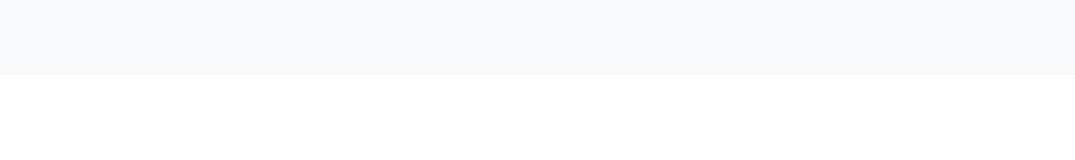
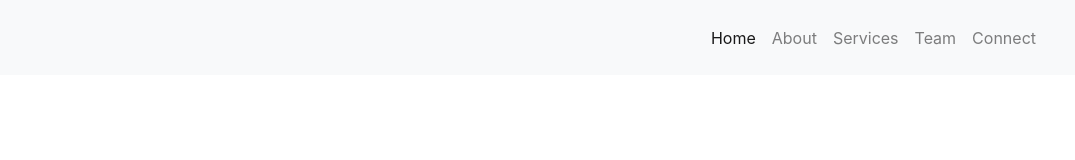
Before and after one commit to SagareGanesh/bootstrap_demo_app, a plain HTML site: page index.html in a window 1280 px wide. Shown: the full height of the page, 205-1280 px from the left. Drawn offline with nearby package versions, Linux system fonts and the light colour scheme.

Commit message:
Learned 1. How to add navbar toggle button

```diff
--- a/index.html
+++ b/index.html
@@ -16,11 +16,39 @@
   </head>
   <body>
     <!-- Navigation -->
-    <nav class="navbar navbar-expand-md navbar-light bg-light sticky-top">
+    <nav class="navbar navbar-expand-sm navbar-light bg-light sticky-top">
       <div class="container-fluid">
         <a class="navbar-brand" href="#">
           <img src="img/logo.png" />
         </a>
+        <button
+          class="navbar-toggler"
+          type="button"
+          data-toggle="collapse"
+          data-target="#navbarResponsive"
+        >
+          <span class="navbar-toggler-icon"></span>
+        </button>
+
+        <div class="collapse navbar-collapse" id="navbarResponsive">
+          <ul class="navbar-nav ml-auto">
+            <li class="nav-item active">
+              <a class="nav-link" href="#">Home</a>
+            </li>
+            <li class="nav-item">
+              <a class="nav-link" href="#">About</a>
+            </li>
+            <li class="nav-item">
+              <a class="nav-link" href="#">Services</a>
+            </li>
+            <li class="nav-item">
+              <a class="nav-link" href="#">Team</a>
+            </li>
+            <li class="nav-item">
+              <a class="nav-link" href="#">Connect</a>
+            </li>
+          </ul>
+        </div>
       </div>
     </nav>
     <!--- Image Slider -->
```
